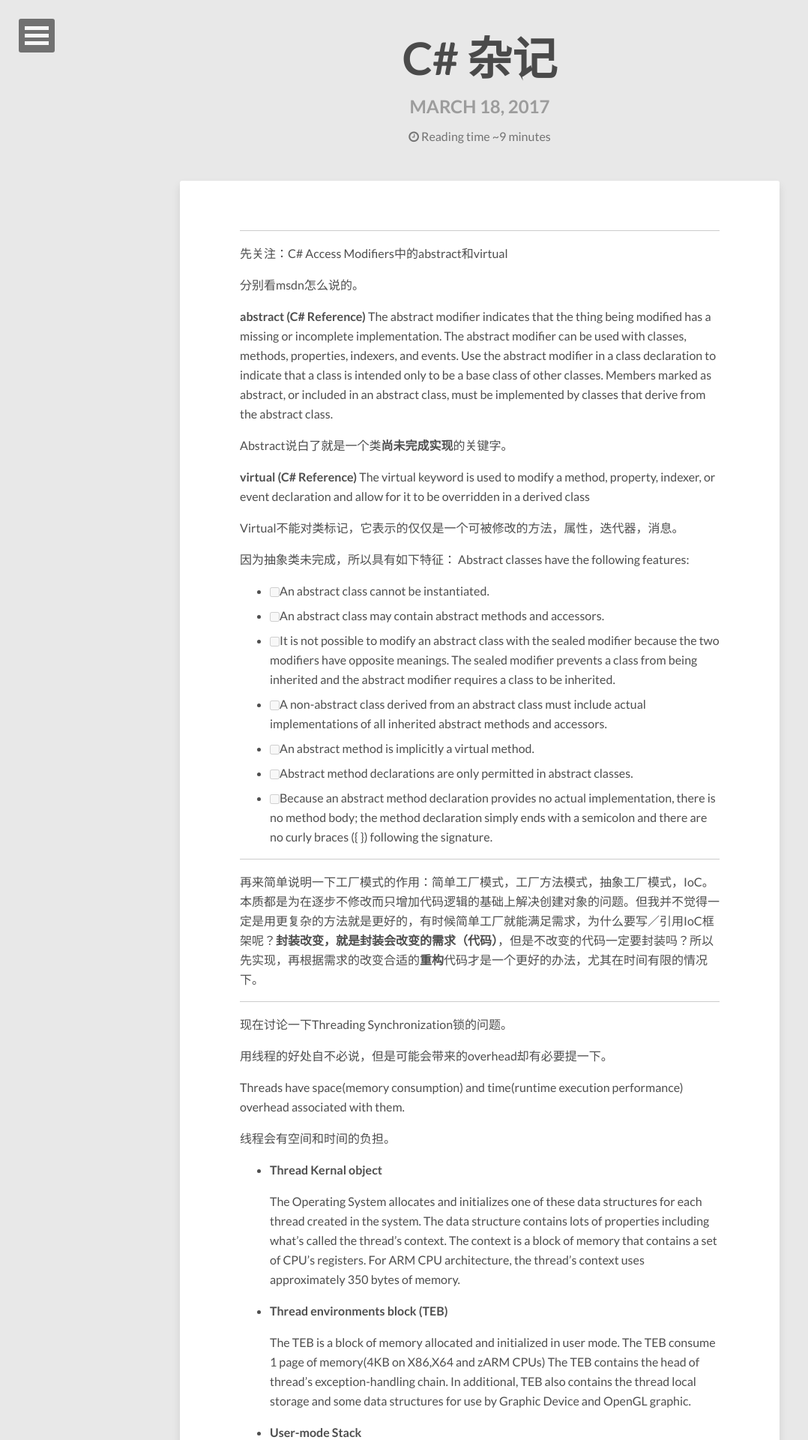
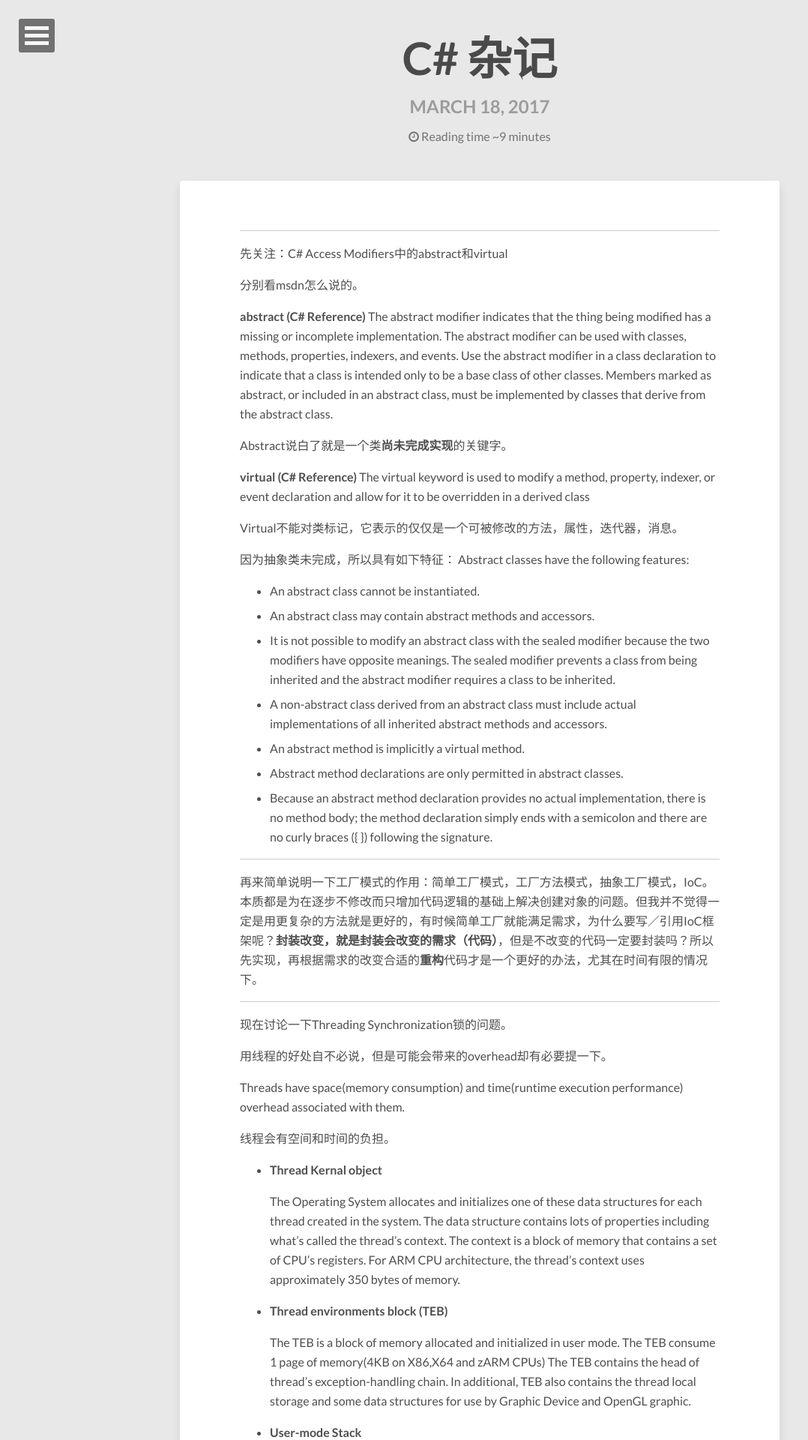
Before and after one commit to AllenSky/AllenSky.github.io, a Jekyll site: the page built from _posts/2017-03-18-Csharp.markdown, in a window 1280 px wide. Shown: the top 1920 px of the page at 75% size, without its empty margins (0-1078 px from the left). Built offline with Jekyll 4.4.1, drawn with Linux system fonts in a browser that asks for light colours; nearby versions of some CDN libraries; comment, search, counter and statistics services are not loaded.

Commit message:
Formated
Formated

```diff
--- a/_posts/2017-03-18-Csharp.markdown
+++ b/_posts/2017-03-18-Csharp.markdown
@@ -22,13 +22,13 @@ Virtual不能对类标记，它表示的仅仅是一个可被修改的方法，
 
 因为抽象类未完成，所以具有如下特征：
 Abstract classes have the following features:
-- [ ] An abstract class cannot be instantiated.
-- [ ] An abstract class may contain abstract methods and accessors.
-- [ ] It is not possible to modify an abstract class with the sealed modifier because the two modifiers have opposite meanings. The sealed modifier prevents a class from being inherited and the abstract modifier requires a class to be inherited.
-- [ ] A non-abstract class derived from an abstract class must include actual implementations of all inherited abstract methods and accessors.
-- [ ] An abstract method is implicitly a virtual method.
-- [ ] Abstract method declarations are only permitted in abstract classes.
-- [ ] Because an abstract method declaration provides no actual implementation, there is no method body; the method declaration simply ends with a semicolon and there are no curly braces ({ }) following the signature.
+- An abstract class cannot be instantiated.
+- An abstract class may contain abstract methods and accessors.
+- It is not possible to modify an abstract class with the sealed modifier because the two modifiers have opposite meanings. The sealed modifier prevents a class from being inherited and the abstract modifier requires a class to be inherited.
+- A non-abstract class derived from an abstract class must include actual implementations of all inherited abstract methods and accessors.
+- An abstract method is implicitly a virtual method.
+- Abstract method declarations are only permitted in abstract classes.
+- Because an abstract method declaration provides no actual implementation, there is no method body; the method declaration simply ends with a semicolon and there are no curly braces ({ }) following the signature.
 
 ----------------
 
```
